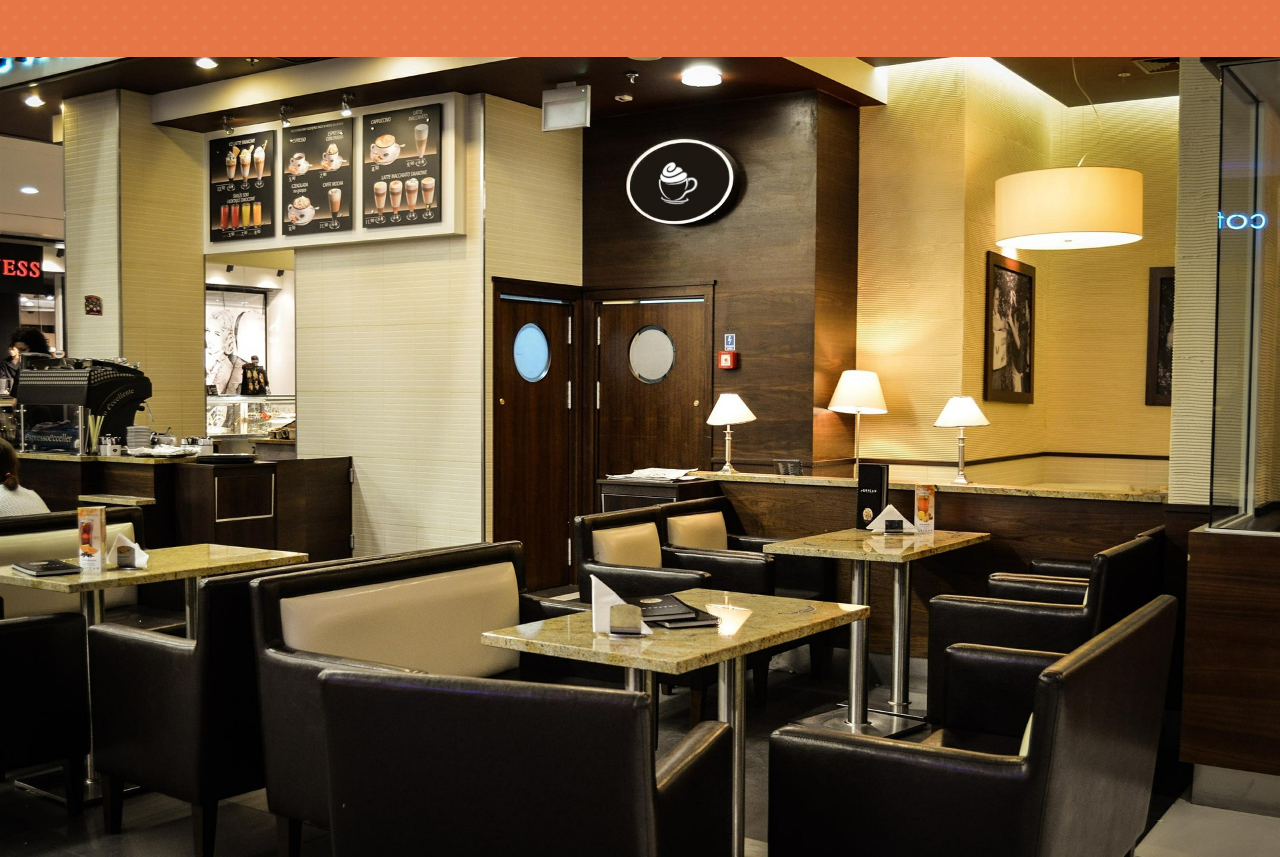
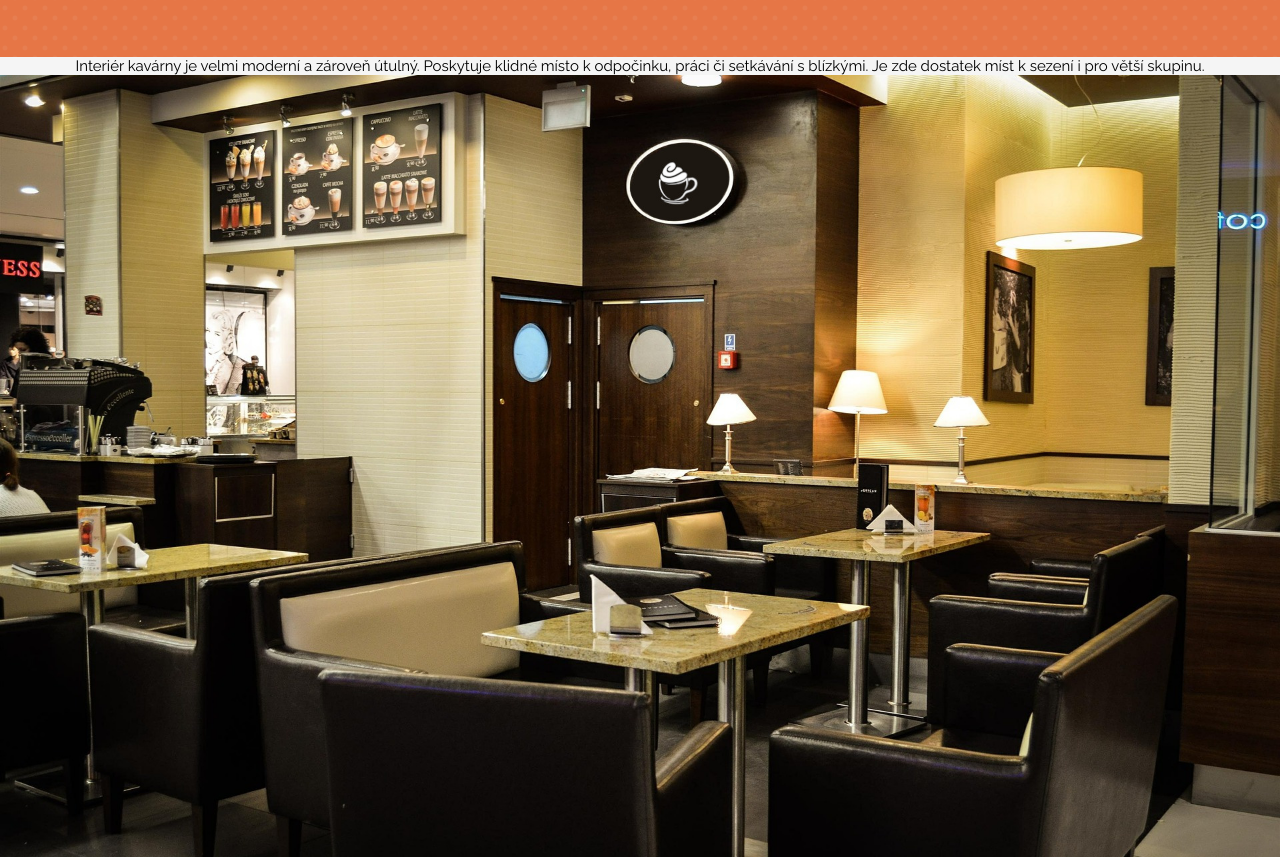
Before and after one commit to TerezaPudilova/cafelora, a website built with webpack: page src/index.html in a window 1280 px wide. Shown: the part 1017-1874 px from the top of the page. Built offline with nearby package versions, Linux system fonts and the light colour scheme.

Commit message:
Doplnění popisu interiéru

```diff
--- a/src/index.html
+++ b/src/index.html
@@ -76,7 +76,9 @@
       </div>
     </section>
 
-    <section id="galerie" class="gallery"></section>
+    <section id="galerie" class="gallery">
+      <p class="popis-prostredi">Interiér kavárny je velmi moderní a zároveň útulný. Poskytuje klidné místo k odpočinku, práci či setkávání s blízkými. Je zde dostatek míst k sezení i pro větší skupinu.</p>
+    </section>
 
     <section id="kontakt">
       <div class="container">
--- a/src/style.css
+++ b/src/style.css
@@ -257,6 +257,12 @@ nav a:hover {
   height: auto;
 }
 
+.popis-prostredi {
+  background-color: whitesmoke;
+  color: black;
+  text-align: center;
+}
+
 @media screen and (min-width: 768px) {
   .container {
     max-width: 960px;
```
